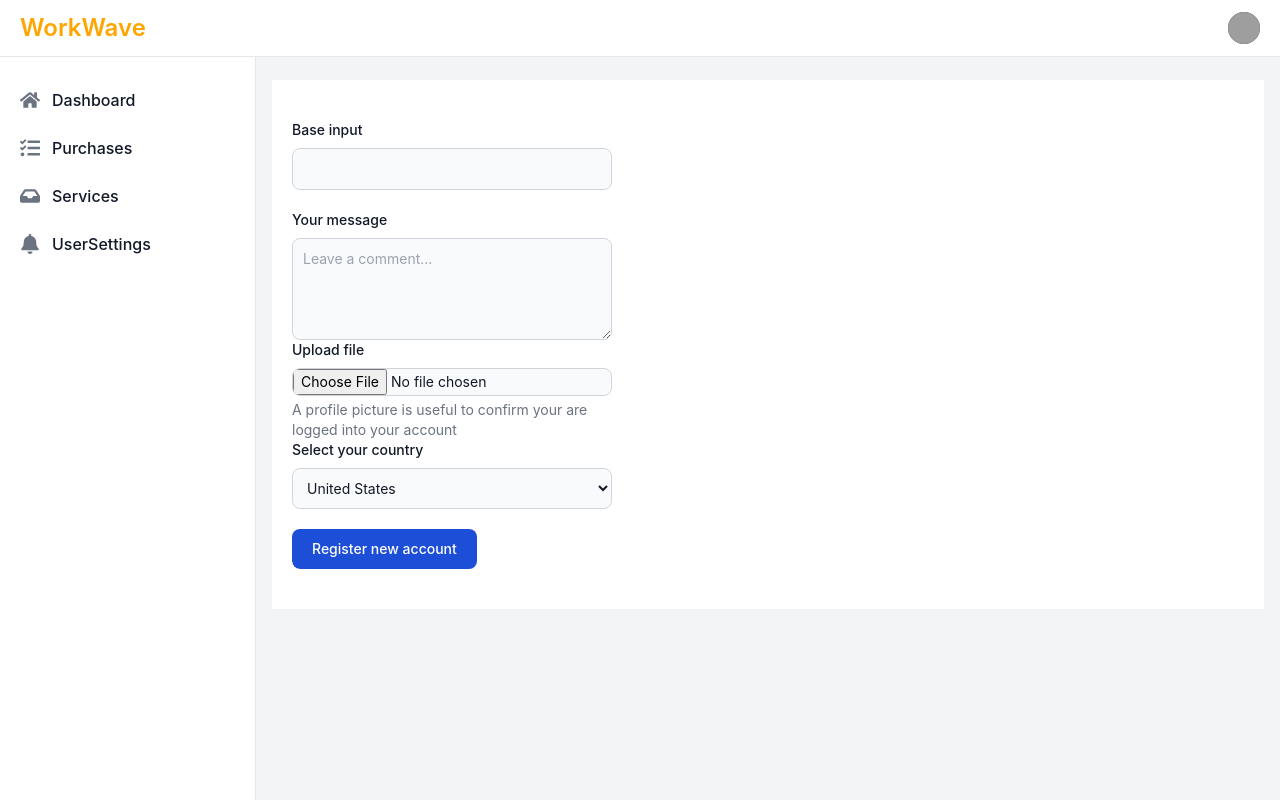
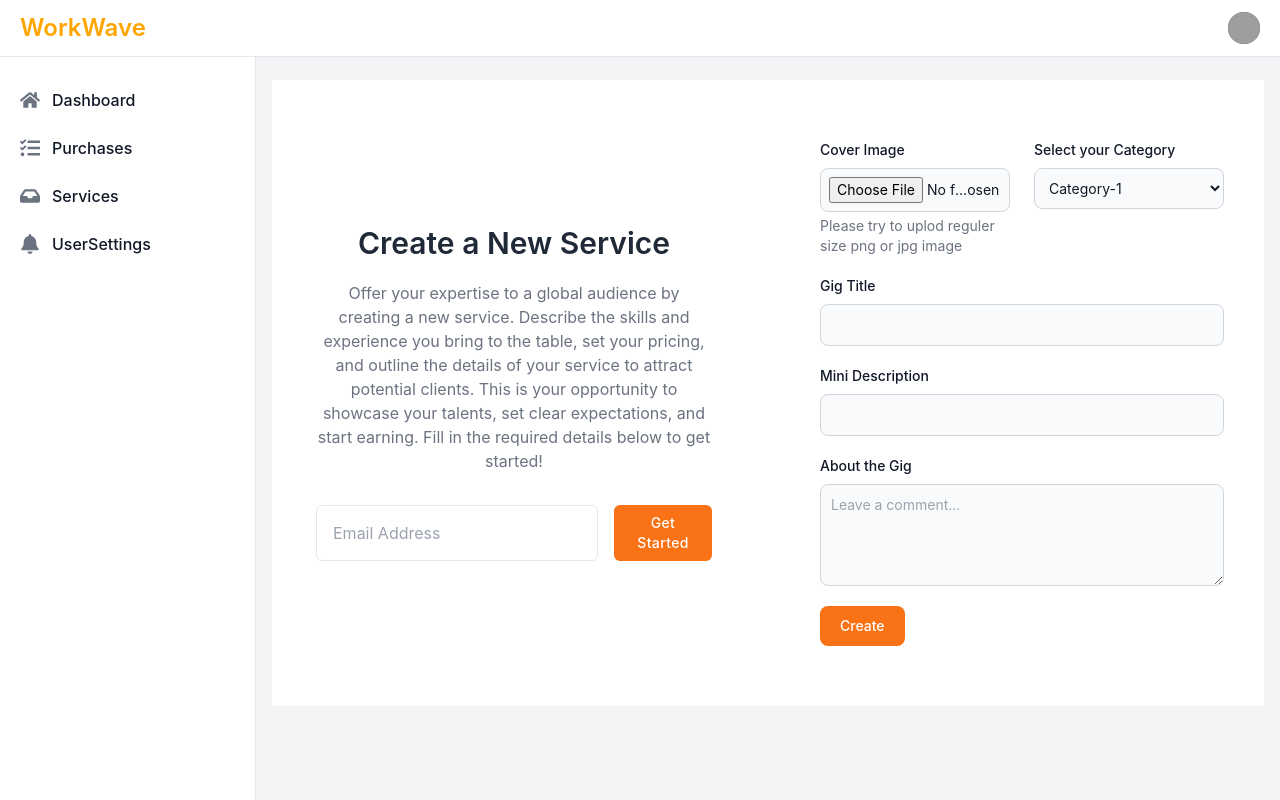
Before and after one commit to INTEL-ONBOARD/WorkWave-Frontend, a React (Vite) app in the folder WorkWave/: page /dashboard/services in a window 1280 px wide. Both pictures are taken after a click on the button "Create a Service". Built offline with nearby package versions, Linux system fonts and the light colour scheme; grey boxes are pictures that could not be loaded.

Commit message:
service component updated

```diff
--- a/WorkWave/src/pages/dashboard/service-components/form.jsx
+++ b/WorkWave/src/pages/dashboard/service-components/form.jsx
@@ -5,45 +5,69 @@ const Form = () => {
     return (
 
         <>
-        <div className=" py-5 bg-white w-full grid md:grid-cols-2 md:gap-6" style={{"margin-top": "4rem"}}>
-            <div className="flex items-start justify-start p-5">
-                <div className="max-w-xs overflow-hidden rounded-lg w-full ">
+        <div className=" py-5 bg-white w-full grid md:grid-cols-2 md:gap-6 " style={{"margin-top": "4rem"}}>
+        <div className="flex items-center justify-center p-5 w-full">
+            <section class="bg-white ">
+                <div class="max-w-3xl px-6 py-16 mx-auto text-center">
+                    <h1 class="text-3xl font-semibold text-gray-800 ">Create a New Service</h1>
+                    <p class="max-w-md mx-auto mt-5 text-gray-500 ">Offer your expertise to a global audience by creating a new service. Describe the skills and experience you bring to the table, set your pricing, and outline the details of your service to attract potential clients. This is your opportunity to showcase your talents, set clear expectations, and start earning. Fill in the required details below to get started!</p>
 
-                    <form class="max-w-sm mx-auto w-full">
+                    <div class="flex flex-col mt-8 space-y-3 sm:space-y-0 sm:flex-row sm:justify-center sm:-mx-2">
+                        <input id="email" type="text" class="px-4 py-2 text-gray-700 bg-white border rounded-md sm:mx-2  focus:border-orange-400  focus:outline-none focus:ring focus:ring-orange-300 focus:ring-opacity-40" placeholder="Email Address" />
 
+                        <button class="px-4 py-2 text-sm font-medium tracking-wide text-white capitalize transition-colors duration-300 transform bg-orange-500 rounded-md sm:mx-2 hover:bg-orange-600 focus:outline-none focus:bg-orange-800">
+                            Get Started
+                        </button>
+                    </div>
+                </div>
+            </section>
+        </div>
+            <div className="flex items-start justify-start p-10 w-full">
+                <div className="rounded-lg w-full ">
+                {/* max-w-xs overflow-hidden  */}
+                    <form class=" w-full">
+                    <div class="grid md:grid-cols-2 md:gap-6">
+
+                            <div class="mb-5 ">
+                                <label class="block mb-2 text-sm font-medium text-gray-900 " for="user_avatar">Cover Image</label>
+                                <input class="block w-full text-sm text-gray-900 border p-2 border-gray-300 rounded-lg cursor-pointer bg-gray-50  focus:outline-none  " aria-describedby="user_avatar_help" id="user_avatar" type="file"/>
+                                <div class="mt-1 text-sm text-gray-500 " id="user_avatar_help">Please try to uplod reguler size png or jpg image</div>
+                            </div>
+
+                            <div class="mb-5">
+                                <label for="countries" class="block mb-2 text-sm font-medium text-gray-900">Select your Category</label>
+                                <select id="countries" class="bg-gray-50 border border-gray-300 text-gray-900 text-sm  cursor-pointer rounded-lg focus:ring-orange-500 focus:border-orange-500 block w-full p-2.5 hover:border-orange-500">
+                                    <option value="1">Category-1</option>
+                                    <option value="2">Category-2</option>
+                                    <option value="3">Category-3</option>
+                                    <option value="4">Category-4</option>
+                                </select>
+                            </div>
+
+
+
+                         </div>
                         <div class="mb-5">
-                            <label for="base-input" class="block mb-2 text-sm font-medium text-gray-900">Base input</label>
-                            <input type="text" id="base-input" class="bg-gray-50 border border-gray-300 text-gray-900 text-sm rounded-lg focus:ring-blue-500 focus:border-blue-500 block w-full p-2.5 "/>
+                            <label for="base-input" class="block mb-2 text-sm font-medium text-gray-900">Gig Title</label>
+                            <input type="text" id="base-input" class="bg-gray-50 border border-gray-300 text-gray-900 text-sm rounded-lg focus:ring-orange-500 focus:border-orange-500 block w-full p-2.5 "/>
+                        </div>
+                        <div class="mb-5">
+                            <label for="base-input" class="block mb-2 text-sm font-medium text-gray-900">Mini Description</label>
+                            <input type="text" id="base-input" class="bg-gray-50 border border-gray-300 text-gray-900 text-sm rounded-lg focus:ring-orange-500 focus:border-orange-500 block w-full p-2.5 "/>
+                        </div>
+                        <div class="mb-5">
+                            <label for="message" class="block mb-2 text-sm font-medium text-gray-900 ">About the Gig</label>
+                            <textarea id="message" rows="4" class="block p-2.5 w-full text-sm text-gray-900 bg-gray-50 rounded-lg border border-gray-300 focus:ring-orange-500 focus:border-orange-500 " placeholder="Leave a comment..."></textarea>
+
                         </div>
 
-                        <label for="message" class="block mb-2 text-sm font-medium text-gray-900 ">Your message</label>
-                        <textarea id="message" rows="4" class="block p-2.5 w-full text-sm text-gray-900 bg-gray-50 rounded-lg border border-gray-300 focus:ring-blue-500 focus:border-blue-500 dark:bg-gray-700 dark:border-gray-600 dark:placeholder-gray-400 dark:text-white dark:focus:ring-blue-500 dark:focus:border-blue-500" placeholder="Leave a comment..."></textarea>
-
-                        <label class="block mb-2 text-sm font-medium text-gray-900 dark:text-white" for="user_avatar">Upload file</label>
-                        <input class="block w-full text-sm text-gray-900 border border-gray-300 rounded-lg cursor-pointer bg-gray-50 dark:text-gray-400 focus:outline-none dark:bg-gray-700 dark:border-gray-600 dark:placeholder-gray-400" aria-describedby="user_avatar_help" id="user_avatar" type="file"/>
-                        <div class="mt-1 text-sm text-gray-500 dark:text-gray-300" id="user_avatar_help">A profile picture is useful to confirm your are logged into your account</div>
 
 
-                        <label for="countries" class="block mb-2 text-sm font-medium text-gray-900 dark:text-white">Select your country</label>
-                        <select id="countries" class="bg-gray-50 border border-gray-300 text-gray-900 text-sm rounded-lg focus:ring-blue-500 focus:border-blue-500 block w-full p-2.5 dark:bg-gray-700 dark:border-gray-600 dark:placeholder-gray-400 dark:text-white dark:focus:ring-blue-500 dark:focus:border-blue-500">
 
-                            <option>United States</option>
-                            <option>Canada</option>
-                            <option>France</option>
-                            <option>Germany</option>
-                        </select>
-                        <button type="submit" class="text-white bg-blue-700 hover:bg-blue-800 mt-5 focus:ring-4 focus:outline-none focus:ring-blue-300 font-medium rounded-lg text-sm px-5 py-2.5 text-center dark:bg-blue-600 dark:hover:bg-blue-700 dark:focus:ring-blue-800">Register new account</button>
-{/*
-                        <div class="grid md:grid-cols-2 md:gap-6">
-                            <div class="relative z-0 w-full mb-5 group">
-                                <input type="text" name="floating_first_name" id="floating_first_name" class="block py-2.5 px-0 w-full text-sm text-gray-900 bg-transparent border-0 border-b-2 border-gray-300 appearance-none dark:text-white dark:border-gray-600 dark:focus:border-blue-500 focus:outline-none focus:ring-0 focus:border-blue-600 peer" placeholder=" " required />
-                                <label for="floating_first_name" class="peer-focus:font-medium absolute text-sm text-gray-500 dark:text-gray-400 duration-300 transform -translate-y-6 scale-75 top-3 -z-10 origin-[0] peer-focus:start-0 rtl:peer-focus:translate-x-1/4 peer-focus:text-blue-600 peer-focus:dark:text-blue-500 peer-placeholder-shown:scale-100 peer-placeholder-shown:translate-y-0 peer-focus:scale-75 peer-focus:-translate-y-6">First name</label>
-                            </div>
-                            <div class="relative z-0 w-full mb-5 group">
-                                <input type="text" name="floating_last_name" id="floating_last_name" class="block py-2.5 px-0 w-full text-sm text-gray-900 bg-transparent border-0 border-b-2 border-gray-300 appearance-none dark:text-white dark:border-gray-600 dark:focus:border-blue-500 focus:outline-none focus:ring-0 focus:border-blue-600 peer" placeholder=" " required />
-                                <label for="floating_last_name" class="peer-focus:font-medium absolute text-sm text-gray-500 dark:text-gray-400 duration-300 transform -translate-y-6 scale-75 top-3 -z-10 origin-[0] peer-focus:start-0 rtl:peer-focus:translate-x-1/4 peer-focus:text-blue-600 peer-focus:dark:text-blue-500 peer-placeholder-shown:scale-100 peer-placeholder-shown:translate-y-0 peer-focus:scale-75 peer-focus:-translate-y-6">Last name</label>
-                            </div>
-                        </div> */}
+
+
+                        <button type="submit" class="text-white bg-orange-500 hover:bg-orange-6 00 focus:ring-4 focus:outline-none focus:ring-orange-300 font-medium rounded-lg text-sm px-5 py-2.5 text-center ">Create</button>
+
 
 
                     </form>
@@ -63,3 +87,55 @@ const Form = () => {
 }
 
 export default Form;
+
+// <>
+//         <div className=" py-5 bg-white w-full " style={{"margin-top": "4rem"}}>
+//             <div className="flex items-start justify-start p-5">
+//                 <div className="max-w-xs overflow-hidden rounded-lg w-full ">
+
+//                     <form class="max-w-sm mx-auto w-full">
+
+//                         <div class="mb-5">
+//                             <label for="base-input" class="block mb-2 text-sm font-medium text-gray-900">Base input</label>
+//                             <input type="text" id="base-input" class="bg-gray-50 border border-gray-300 text-gray-900 text-sm rounded-lg focus:ring-blue-500 focus:border-blue-500 block w-full p-2.5 "/>
+//                         </div>
+
+//                         <label for="message" class="block mb-2 text-sm font-medium text-gray-900 ">Your message</label>
+//                         <textarea id="message" rows="4" class="block p-2.5 w-full text-sm text-gray-900 bg-gray-50 rounded-lg border border-gray-300 focus:ring-blue-500 focus:border-blue-500 dark:bg-gray-700 dark:border-gray-600 dark:placeholder-gray-400 dark:text-white dark:focus:ring-blue-500 dark:focus:border-blue-500" placeholder="Leave a comment..."></textarea>
+
+//                         <label class="block mb-2 text-sm font-medium text-gray-900 dark:text-white" for="user_avatar">Upload file</label>
+//                         <input class="block w-full text-sm text-gray-900 border border-gray-300 rounded-lg cursor-pointer bg-gray-50 dark:text-gray-400 focus:outline-none dark:bg-gray-700 dark:border-gray-600 dark:placeholder-gray-400" aria-describedby="user_avatar_help" id="user_avatar" type="file"/>
+//                         <div class="mt-1 text-sm text-gray-500 dark:text-gray-300" id="user_avatar_help">A profile picture is useful to confirm your are logged into your account</div>
+
+
+//                         <label for="countries" class="block mb-2 text-sm font-medium text-gray-900 dark:text-white">Select your country</label>
+//                         <select id="countries" class="bg-gray-50 border border-gray-300 text-gray-900 text-sm rounded-lg focus:ring-blue-500 focus:border-blue-500 block w-full p-2.5 dark:bg-gray-700 dark:border-gray-600 dark:placeholder-gray-400 dark:text-white dark:focus:ring-orange-500 dark:focus:border-orange-500">
+
+//                             <option>United States</option>
+//                             <option>Canada</option>
+//                             <option>France</option>
+//                             <option>Germany</option>
+//                         </select>
+//                         <button type="submit" class="text-white bg-orange-700 hover:bg-orange-800 mt-5 focus:ring-4 focus:outline-none focus:ring-orange-300 font-medium rounded-lg text-sm px-5 py-2.5 text-center dark:bg-orange-600 dark:hover:bg-orange-700 dark:focus:ring-orange-800">Register new account</button>
+// {/*
+//                         <div class="grid md:grid-cols-2 md:gap-6">
+//                             <div class="relative z-0 w-full mb-5 group">
+//                                 <input type="text" name="floating_first_name" id="floating_first_name" class="block py-2.5 px-0 w-full text-sm text-gray-900 bg-transparent border-0 border-b-2 border-gray-300 appearance-none dark:text-white dark:border-gray-600 dark:focus:border-orange-500 focus:outline-none focus:ring-0 focus:border-orange-600 peer" placeholder=" " required />
+//                                 <label for="floating_first_name" class="peer-focus:font-medium absolute text-sm text-gray-500 dark:text-gray-400 duration-300 transform -translate-y-6 scale-75 top-3 -z-10 origin-[0] peer-focus:start-0 rtl:peer-focus:translate-x-1/4 peer-focus:text-orange-600 peer-focus:dark:text-orange-500 peer-placeholder-shown:scale-100 peer-placeholder-shown:translate-y-0 peer-focus:scale-75 peer-focus:-translate-y-6">First name</label>
+//                             </div>
+//                             <div class="relative z-0 w-full mb-5 group">
+//                                 <input type="text" name="floating_last_name" id="floating_last_name" class="block py-2.5 px-0 w-full text-sm text-gray-900 bg-transparent border-0 border-b-2 border-gray-300 appearance-none dark:text-white dark:border-gray-600 dark:focus:border-orange-500 focus:outline-none focus:ring-0 focus:border-orange-600 peer" placeholder=" " required />
+//                                 <label for="floating_last_name" class="peer-focus:font-medium absolute text-sm text-gray-500 dark:text-gray-400 duration-300 transform -translate-y-6 scale-75 top-3 -z-10 origin-[0] peer-focus:start-0 rtl:peer-focus:translate-x-1/4 peer-focus:text-orange-600 peer-focus:dark:text-orange-500 peer-placeholder-shown:scale-100 peer-placeholder-shown:translate-y-0 peer-focus:scale-75 peer-focus:-translate-y-6">Last name</label>
+//                             </div>
+//                         </div> */}
+
+
+//                     </form>
+
+//                 </div>
+//             </div>
+
+
+
+//         </div>
+//         </>
```
